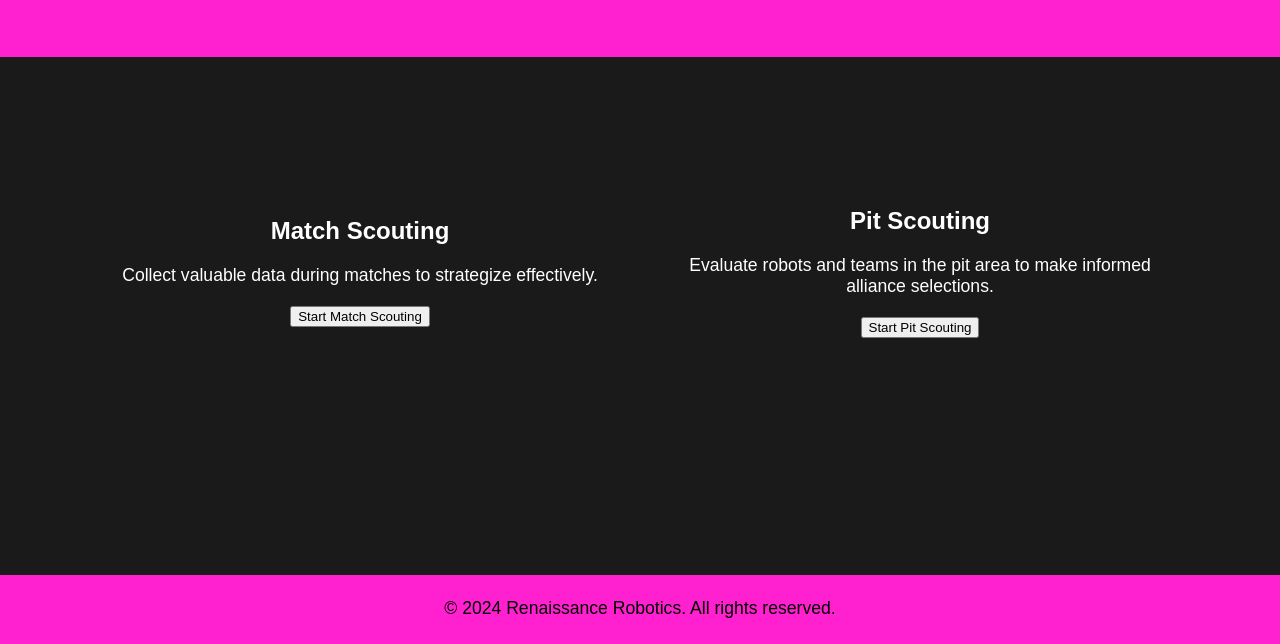
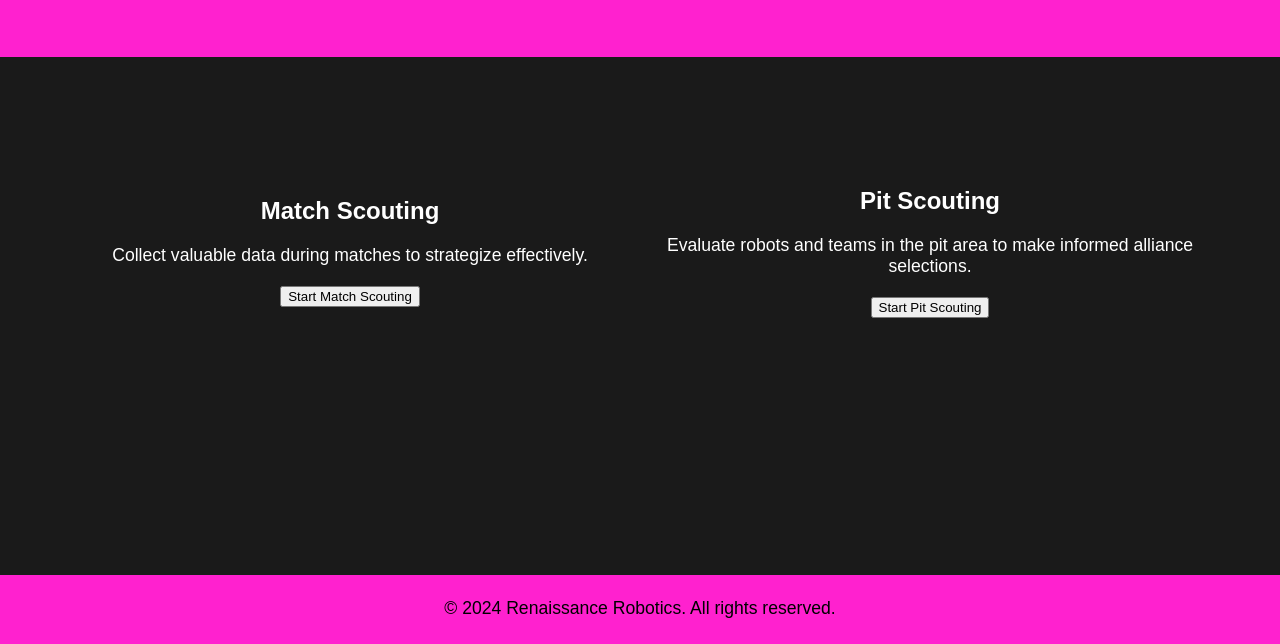
Before and after one commit to PWNAGERobotics/ScoutingPASS, a plain HTML site: page index.html in a window 1280 px wide. Shown: the part 156-800 px from the top of the page. Drawn offline with Linux system fonts and the light colour scheme.

```diff
--- a/index.html
+++ b/index.html
@@ -38,7 +38,8 @@
             flex-wrap: wrap;
             margin-top: 50px;
             color:white;
-            padding: 40px;
+            padding: 20px;
+            padding-bottom: 20px;
         }
         .feature {
             flex: 1;
```
